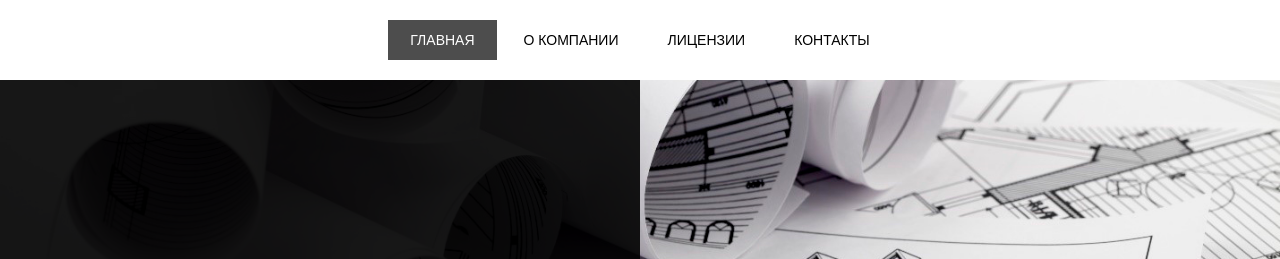
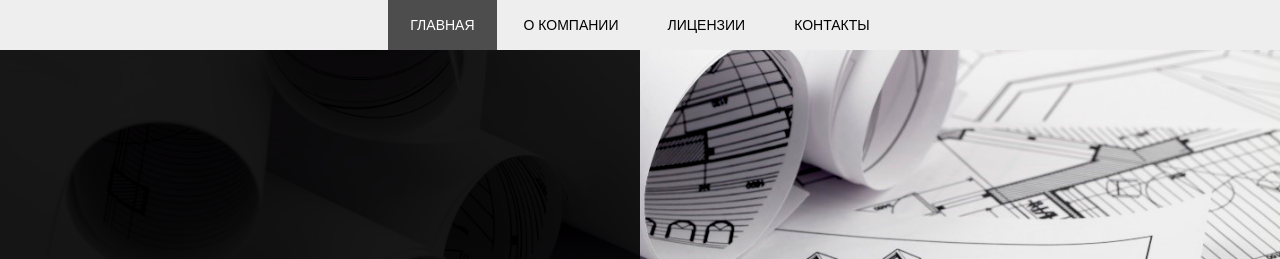
Before and after one commit to IvanKubrick/BelActiveProject, a website: page src/index.html in a window 1280 px wide. Shown: the top 259 px of the page. Drawn offline with nearby package versions, Linux system fonts and the light colour scheme; files that its build step writes are made by us from their sources.

Commit message:
update nav-bar

```diff
--- a/src/scss/blocks/main-nav.scss
+++ b/src/scss/blocks/main-nav.scss
@@ -1,6 +1,6 @@
 .main-nav {
-    background-color: #fff;
-    min-height: $nav-height;
+    background-color: #eee;
+    height: $nav-height;
     display: flex;
     flex-direction: column;
     justify-content: center;
@@ -9,6 +9,7 @@
 .main-nav__wrapper {
     width: 960px;
     margin: 0 auto;
+    height: 100%;
     padding: 0 10px;
 }
 
@@ -17,6 +18,7 @@
     flex-direction: row;
     justify-content: center;
     flex-wrap: nowrap;
+    height: 100%;
 }
 
 .main-nav__item {
@@ -30,7 +32,7 @@
 .main-nav__link {
     display: flex;
     align-items: center;
-    padding: 10px 20px;
+    padding: 0 20px;
     height: 100%;
     font-size: 14px;
     text-transform: uppercase;
--- a/src/scss/variables.scss
+++ b/src/scss/variables.scss
@@ -1,7 +1,7 @@
 $desktop-width: 980px;
 $tablet-width: 767px;
 
-$nav-height: 80px;
+$nav-height: 50px;
 $footer-height: 80px;
 
 $light-grey: #ddd;
```
